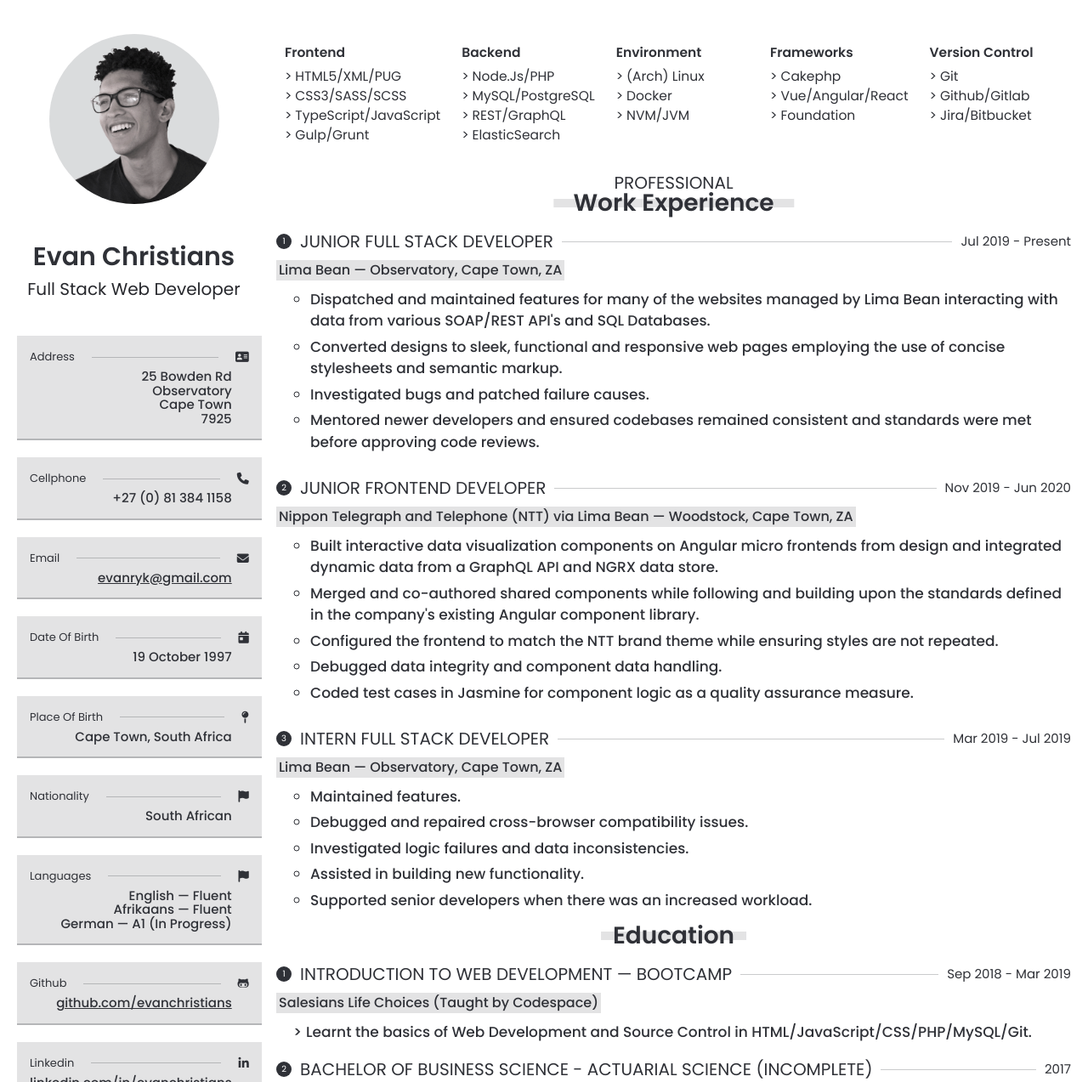
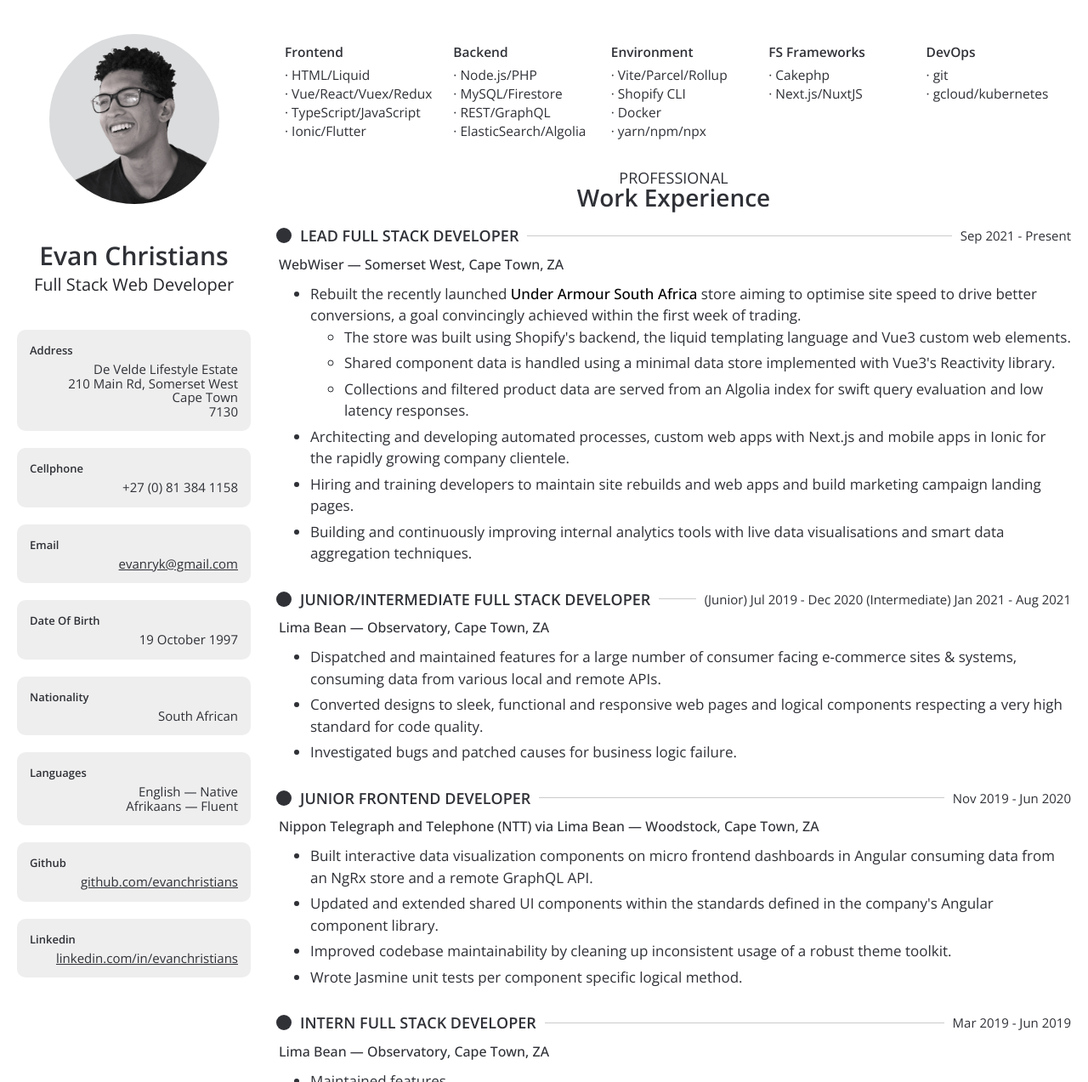
Before and after one commit to evanchristians/resume, a website: page app/index.pug in a window 1280 px wide. Shown: the top 1273 px of the page at 85% size. Drawn offline with nearby package versions, Linux system fonts and the light colour scheme; files that its build step writes are made by us from their sources; files whose address does not match are found by name.

Commit message:
updated resume

```diff
--- a/app/index.pug
+++ b/app/index.pug
@@ -2,8 +2,8 @@ doctype html
 html(lang="en")
   head
     meta(charset="UTF-8")
-    meta(name="viewport", content="width=device-width, initial-scale=1.0")
-    meta(http-equiv="X-UA-Compatible", content="ie=edge")
+    meta(name="viewport" content="width=device-width, initial-scale=1.0")
+    meta(http-equiv="X-UA-Compatible" content="ie=edge")
     title Evan Christians | Full Stack Web Developer
     meta(name="title" content="Evan Christians | Full Stack Web Developer")
     meta(name="description" content="I'm Evan, a developer with a passion for learning and building sleek, functional applications with experience in full stack web development.")
@@ -16,7 +16,7 @@ html(lang="en")
         .sticky-content
           section.header
             .content
-              img(image-source="public/img/evan_t-min.png", alt="" class="portrait")
+              img(image-source="public/img/evan_t-min.png" alt="" class="portrait")
               h1 Evan Christians
               h3 Full Stack Web Developer
 
@@ -26,7 +26,7 @@ html(lang="en")
                 span Address
                   .lead-line
                   i.fas.fa-address-card
-                p 25 Bowden Rd<br/> Observatory<br/> Cape Town<br/> 7925
+                p De Velde Lifestyle Estate<br/> 210 Main Rd, Somerset West<br/> Cape Town<br/> 7130
               .block
                 span Cellphone
                   .lead-line
@@ -43,11 +43,11 @@ html(lang="en")
                   .lead-line
                   i.fas.fa-calendar-day
                 p 19 October 1997
-              .block
-                span Place of Birth
-                  .lead-line
-                  i.fas.fa-map-pin
-                p Cape Town, South Africa
+              //- .block
+              //-   span Place of Birth
+              //-     .lead-line
+              //-     i.fas.fa-map-pin
+              //-   p Cape Town, South Africa
               .block
                 span Nationality
                   .lead-line
@@ -57,9 +57,8 @@ html(lang="en")
                 span Languages
                   .lead-line
                   i.fas.fa-flag
-                p English &mdash; Fluent
+                p English &mdash; Native
                 p Afrikaans &mdash; Fluent
-                p German &mdash; A1 (In Progress)
               .block
                 span Github
                   .lead-line
@@ -84,31 +83,31 @@ html(lang="en")
             .skills-lists
               ul.skills-list
                 li.skills-list-heading Frontend
-                li.skills-list-item HTML5/XML/PUG
-                li.skills-list-item CSS3/SASS/SCSS
+                li.skills-list-item HTML/Liquid
+                li.skills-list-item Vue/React/Vuex/Redux
                 li.skills-list-item TypeScript/JavaScript
-                li.skills-list-item Gulp/Grunt
+                li.skills-list-item Ionic/Flutter
               ul.skills-list
                 li.skills-list-heading Backend
-                li.skills-list-item Node.Js/PHP
-                li.skills-list-item MySQL/PostgreSQL
+                li.skills-list-item Node.js/PHP
+                li.skills-list-item MySQL/Firestore
                 li.skills-list-item REST/GraphQL
-                li.skills-list-item ElasticSearch
+                li.skills-list-item ElasticSearch/Algolia
               ul.skills-list
                 li.skills-list-heading Environment
-                li.skills-list-item (Arch) Linux
+                li.skills-list-item Vite/Parcel/Rollup
+                li.skills-list-item Shopify CLI
                 li.skills-list-item Docker
-                li.skills-list-item NVM/JVM
+                li.skills-list-item yarn/npm/npx
+
               ul.skills-list
-                li.skills-list-heading Frameworks
+                li.skills-list-heading FS Frameworks
                 li.skills-list-item Cakephp
-                li.skills-list-item Vue/Angular/React
-                li.skills-list-item Foundation
+                li.skills-list-item Next.js/NuxtJS
               ul.skills-list
-                li.skills-list-heading Version Control
-                li.skills-list-item Git
-                li.skills-list-item Github/Gitlab
-                li.skills-list-item Jira/Bitbucket
+                li.skills-list-heading DevOps
+                li.skills-list-item git
+                li.skills-list-item gcloud/kubernetes
         section.career
           .content
             h4 Professional
@@ -118,47 +117,70 @@ html(lang="en")
               .block
                 .lead
                   h3
-                    em.num 1
-                    | Junior Full Stack Developer
+                    em.num
+                    | Lead Full Stack Developer
                   .lead-line
-                  p.career-period Jul 2019 - Present
+                  p.career-period Sep 2021 - Present
+                p.career-company WebWiser &mdash; Somerset West, Cape Town, ZA
+                ul.career-points
+                  li Rebuilt the recently launched
+                    a(href="https://underarmour.co.za" target="_blank" rel="noreferrer").link Under Armour South Africa
+                    |  store aiming to optimise site speed to drive better conversions, a goal convincingly achieved within the first week of trading.
+                    br/
+                    ul
+                      li The store was built using Shopify's backend, the liquid templating language and Vue3 custom web elements.
+                      li Shared component data is handled using a minimal data store implemented with Vue3's Reactivity library.
+                      li Collections and filtered product data are served from an Algolia index for swift query evaluation and low latency responses.
+                  li Architecting and developing automated processes, custom web apps with Next.js and mobile apps in Ionic for the rapidly growing company clientele.
+                  li Hiring and training developers to maintain site rebuilds and web apps and build marketing campaign landing pages.
+                  li Building and continuously improving internal analytics tools with live data visualisations and smart data aggregation techniques.
+              .block
+                .lead
+                  h3
+                    em.num
+                    | Junior/Intermediate Full Stack Developer
+                  .lead-line
+                  p.career-period (Junior) Jul 2019 - Dec 2020 (Intermediate) Jan 2021 - Aug 2021
                 p.career-company Lima Bean &mdash; Observatory, Cape Town, ZA
                 ul.career-points
-                  li Dispatched and maintained features for many of the websites managed by Lima Bean interacting with data from various SOAP/REST API's and SQL Databases.
-                  li Converted designs to sleek, functional and responsive web pages employing the use of concise stylesheets and semantic markup.
-                  li Investigated bugs and patched failure causes.
-                  li Mentored newer developers and ensured codebases remained consistent and standards were met before approving code reviews.
+                  li Dispatched and maintained features for a large number of consumer facing e-commerce sites & systems, consuming data from various local and remote APIs.
+                  li Converted designs to sleek, functional and responsive web pages and logical components respecting a very high standard for code quality.
+                  li Investigated bugs and patched causes for business logic failure.
 
               .block
                 .lead
                   h3
-                    em.num 2
+                    em.num
                     | Junior Frontend Developer
                   .lead-line
                   p.career-period Nov 2019 - Jun 2020
                 p.career-company Nippon Telegraph and Telephone (NTT) via Lima Bean &mdash; Woodstock, Cape Town, ZA
                 ul.career-points
-                  li Built interactive data visualization components on Angular micro frontends from design and integrated dynamic data from a GraphQL API and NGRX data store.
-                  li Merged and co-authored shared components while following and building upon the standards defined in the company's existing Angular component library.
-                  li Configured the frontend to match the NTT brand theme while ensuring styles are not repeated.
-                  li Debugged data integrity and component data handling.
-                  li Coded test cases in Jasmine for component logic as a quality assurance measure.
+                  li Built interactive data visualization components on micro frontend dashboards in Angular consuming data from an NgRx store and a remote GraphQL API.
+                  li Updated and extended shared UI components within the standards defined in the company's Angular component library.
+                  li Improved codebase maintainability by cleaning up inconsistent usage of a robust theme toolkit.
+                  li Wrote Jasmine unit tests per component specific logical method.
 
               .block
                 .lead
                   h3
-                    em.num 3
+                    em.num
                     | Intern Full Stack Developer
                   .lead-line
-                  p.career-period Mar 2019 - Jul 2019
+                  p.career-period Mar 2019 - Jun 2019
                 p.career-company Lima Bean &mdash; Observatory, Cape Town, ZA
                 ul.career-points
                   li Maintained features.
                   li Debugged and repaired cross-browser compatibility issues.
-                  li Investigated logic failures and data inconsistencies.
+                  li Investigated logic failures causing inconsistencies within large datasets.
                   li Assisted in building new functionality.
                   li Supported senior developers when there was an increased workload.
-
+          //- br/
+          //- br/
+          //- br/
+          //- br/
+          //- br/
+          //- br/
           section.education
             .content
               //- h4 career
@@ -169,7 +191,7 @@ html(lang="en")
                   .block
                     .lead
                       h3
-                        em.num 1
+                        em.num
                         | Introduction to Web Development &mdash; Bootcamp
                       .lead-line
                       p.education-period Sep 2018 - Mar 2019
@@ -179,7 +201,7 @@ html(lang="en")
                   .block
                     .lead
                       h3
-                        em.num 2
+                        em.num
                         | Bachelor of Business Science - Actuarial Science (Incomplete)
                       .lead-line
                       p.education-period 2017
@@ -187,30 +209,30 @@ html(lang="en")
                     ul.education-points
                       li Partook in an introductory course for programming in Python.
 
-                section.achievements
-                  h3
-                    em Achievements
-                  .block
-                    .lead
-                      h3
-                        em.num 1
-                        | UCT Mathematics Olympiad Finalist (Grade 12: Pairs)
-                      .lead-line
-                      p.education-period 2016
-                    p.education-institute The University of Cape Town
-                    ul.education-points
-                      li Tested my ability to think critically under time constraints to solve problems and recognise patterns.
+                //- section.achievements
+                //-   h3
+                //-     em Achievements
+                //-   .block
+                //-     .lead
+                //-       h3
+                //-         em.num 1
+                //-         | UCT Mathematics Olympiad Finalist (Grade 12: Pairs)
+                //-       .lead-line
+                //-       p.education-period 2016
+                //-     p.education-institute The University of Cape Town
+                //-     ul.education-points
+                //-       li Tested my ability to think critically under time constraints to solve problems and recognise patterns.
 
-                  .block
-                    .lead
-                      h3
-                        em.num 2
-                        | Eskom High School Science Fair Silver Medalist
-                      .lead-line
-                      p.education-period 2015
-                    p.education-institute Eskom
-                    ul.education-points
-                      li Studied the relationship between the frequency range of hearing and age.
+                //-   .block
+                //-     .lead
+                //-       h3
+                //-         em.num 2
+                //-         | Eskom High School Science Fair Silver Medalist
+                //-       .lead-line
+                //-       p.education-period 2015
+                //-     p.education-institute Eskom
+                //-     ul.education-points
+                //-       li Studied the relationship between the frequency range of hearing and age.
 
   script(src="public/scripts/main.js")
   script(src="https://kit.fontawesome.com/ce5d40ef27.js" crossorigin="anonymous")
--- a/app/styles/_base.scss
+++ b/app/styles/_base.scss
@@ -24,3 +24,9 @@ hr {
   height: 1px;
   width: 100%;
 }
+
+.link {
+  color: black;
+  font-weight: 500;
+  text-decoration: none;
+}
--- a/app/styles/_layout.scss
+++ b/app/styles/_layout.scss
@@ -100,7 +100,8 @@ main {
       flex-direction: column;
       background: $grey;
       padding: .75rem;
-      border-bottom: 2px solid transparentize($black, .75);
+      border-radius: .5rem;
+      // border-bottom: 2px solid transparentize($black, .75);
     }
 
     a {
@@ -109,7 +110,7 @@ main {
 
     .lead-line {
       height: 1px;
-      background: transparentize($black, .75);
+      // background: transparentize($black, .75);
       width: 100%;
       margin: 0 1rem;
     }
@@ -117,7 +118,7 @@ main {
     span {
       font-family: $main;
       color: $black;
-      font-weight: 400;
+      font-weight: 600;
       text-transform: capitalize;
       font-size: .65rem;
       display: flex;
@@ -129,7 +130,7 @@ main {
       i {
         font-size: .7rem;
         color: $prim;
-        display: flex;
+        display: none;
         justify-content: center;
         align-items: center;
         border-radius: 50%;
@@ -142,7 +143,7 @@ main {
       justify-self: flex-end;
       text-align: right;
       font-size: .75rem;
-      margin-right: 1rem;
+      font-weight: 400;
       line-height: 1.1;
     }
 
@@ -182,10 +183,10 @@ main {
     margin: 0;
 
     li {
+      // list-style-type: "> ";
       font-size: .85rem;
       margin-bottom: .25rem;
-      list-style-type: circle;
-      font-weight: 500;
+      font-weight: 400;
     }
   }
 
@@ -198,7 +199,7 @@ main {
     position: relative;
 
     &:after {
-      content: '';
+      // content: '';
       background: $grey;
       width: 120%;
       height: .5rem;
@@ -210,13 +211,17 @@ main {
   }
 
   h4, h3 {
-    font-size: 1rem;
+    font-size: .9rem;
     font-weight: 400;
     color: $black;
     text-transform: uppercase;
     display: flex;
     align-items: center;
     line-height: 1;
+  }
+
+  h3 {
+    font-weight: 800;
   }
 
   h4 {
@@ -241,7 +246,7 @@ main {
 
   &-company, &-institute {
     font-size: .8rem;
-    background: $grey;
+    // background: $grey;
     display: inline-flex;
     padding: 0 .15rem;
     margin: .75rem 0 .5rem;
@@ -277,7 +282,7 @@ main {
     li {
       list-style-type: none;
       &::before {
-        content: '>';
+        content: '·';
         margin-right: .25rem;
         color: $prim;
       }
@@ -307,7 +312,7 @@ main {
 
     &-item {
       &::before {
-        content: '>';
+        content: '·';
         color: $prim;
         margin-right: .2rem;
       }
--- a/app/styles/_vars.scss
+++ b/app/styles/_vars.scss
@@ -1,12 +1,12 @@
 // FONTS -----------------------------
 
-@import url('https://fonts.googleapis.com/css2?family=Poppins:wght@400;500;600&display=swap');
+@import url('https://fonts.googleapis.com/css2?family=Open+Sans:wght@400;500;600&display=swap');
 // @import url("https://fonts.googleapis.com/css2?family=Poppins:wght@400;600&display=swap");
 
 // $main: 'IBM Plex Sans', sans-serif;
 // $main: -apple-system, BlinkMacSystemFont, "Segoe UI", Roboto, Oxygen, Ubuntu,
   // Cantarell, "Open Sans", "Helvetica Neue", sans-serif;
-$main: 'Poppins', monospace;
+$main: 'Open Sans', monospace;
 
 // EASINGS -------------------------------
 
@@ -19,7 +19,7 @@ $in_med: cubic-bezier(0.895, 0.03, 0.685, 0.22);
 
 $white: #fff;
 $off_white: #fff;
-$grey: #2f313722;
+$grey: #2f313715;
 $grey_dark: #26272c;
 // $prim: #FC6471;
 $prim: #2f3137;
--- a/gulpfile.js
+++ b/gulpfile.js
@@ -1,7 +1,7 @@
 const { src, dest, watch, series } = require('gulp')
 
 const pug = require('gulp-pug')
-const sass = require('gulp-sass')
+const sass = require('gulp-sass')(require("sass"))
 
 const browserSync = require('browser-sync').create()
 
```
Also changed, not shown: package.json (+6 -20 lines), index.html, public/css/main.css, 1 other file.
